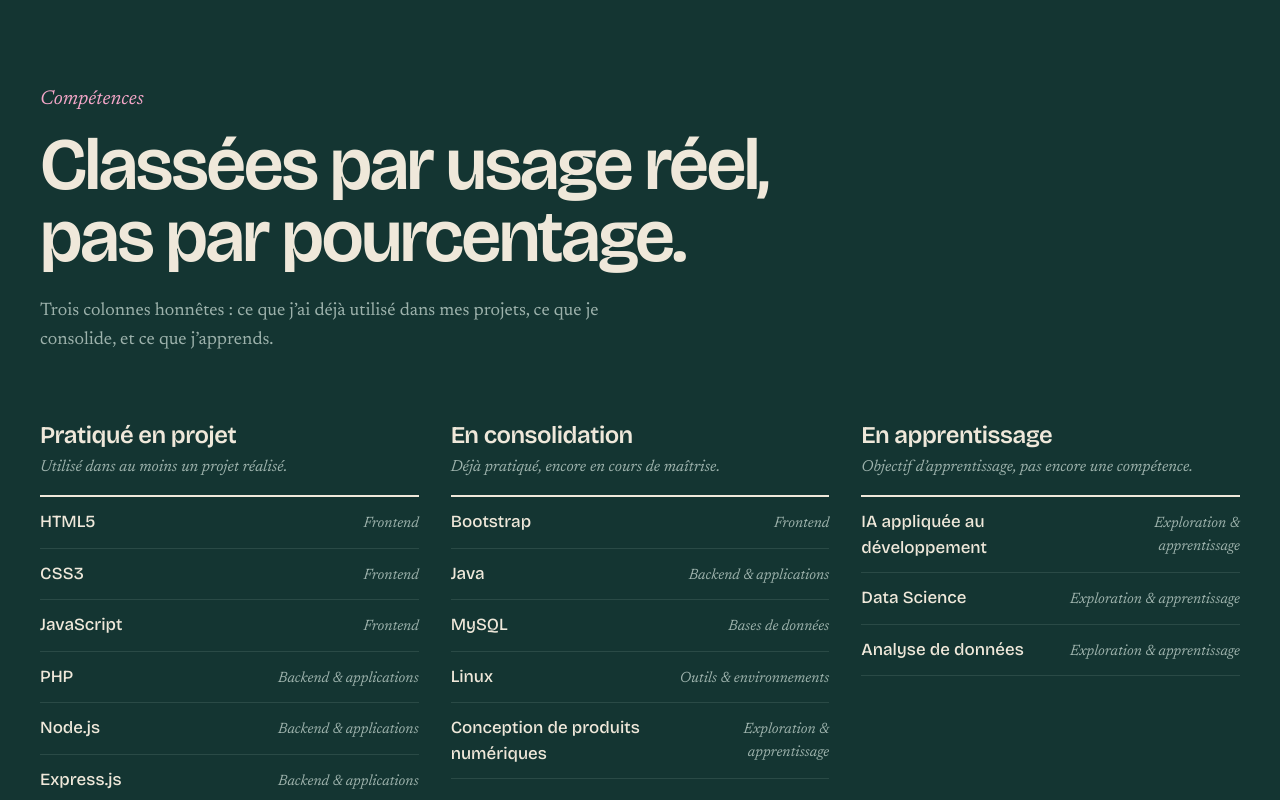
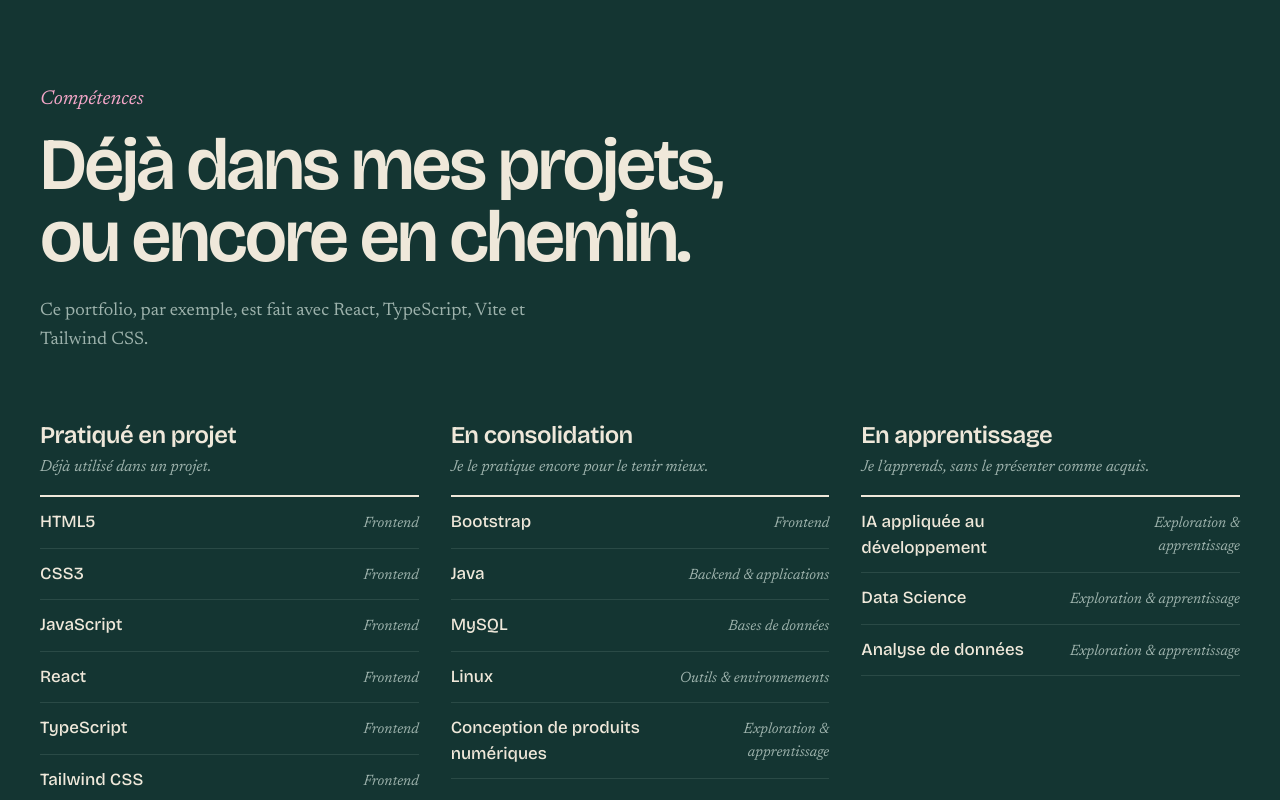
Before and after one commit to kimmass20/mon-portefolio, a React (Vite) app: page / in a window 1280 px wide. Shown: the part 2140-2940 px from the top of the page. Built offline with nearby package versions, Linux system fonts and the light colour scheme; no server answers.

Commit message:
Parler des competences plus simplement, et citer la pile de ce site.
React, TypeScript, Vite et Tailwind CSS font partie de ce qui a deja servi dans un projet.

Co-authored-by: Cursor <cursoragent@cursor.com>

```diff
--- a/src/data/skills.config.ts
+++ b/src/data/skills.config.ts
@@ -29,6 +29,9 @@ export const skillCategories: SkillCategory[] = [
       { name: 'HTML5', level: 'usedInProjects' },
       { name: 'CSS3', level: 'usedInProjects' },
       { name: 'JavaScript', level: 'usedInProjects' },
+      { name: 'React', level: 'usedInProjects' },
+      { name: 'TypeScript', level: 'usedInProjects' },
+      { name: 'Tailwind CSS', level: 'usedInProjects' },
       { name: 'Bootstrap', level: 'consolidating' },
     ],
   },
@@ -57,6 +60,7 @@ export const skillCategories: SkillCategory[] = [
     items: [
       { name: 'Git', level: 'usedInProjects' },
       { name: 'GitHub', level: 'usedInProjects' },
+      { name: 'Vite', level: 'usedInProjects' },
       { name: 'Visual Studio Code', level: 'usedInProjects' },
       { name: 'Linux', level: 'consolidating' },
       { name: 'Environnements locaux', level: 'usedInProjects' },
--- a/src/sections/Skills.tsx
+++ b/src/sections/Skills.tsx
@@ -6,9 +6,9 @@ import {
 import { SectionHeading } from '../components/ui/SectionHeading'
 
 const levels: { id: SkillLevel; note: string }[] = [
-  { id: 'usedInProjects', note: 'Utilisé dans au moins un projet réalisé.' },
-  { id: 'consolidating', note: 'Déjà pratiqué, encore en cours de maîtrise.' },
-  { id: 'learning', note: 'Objectif d’apprentissage, pas encore une compétence.' },
+  { id: 'usedInProjects', note: 'Déjà utilisé dans un projet.' },
+  { id: 'consolidating', note: 'Je le pratique encore pour le tenir mieux.' },
+  { id: 'learning', note: 'Je l’apprends, sans le présenter comme acquis.' },
 ]
 
 const byLevel = levels.map((level) => ({
@@ -26,8 +26,8 @@ export function Skills() {
       <div className="page-shell">
         <SectionHeading
           label="Compétences"
-          title="Classées par usage réel, pas par pourcentage."
-          description="Trois colonnes honnêtes : ce que j’ai déjà utilisé dans mes projets, ce que je consolide, et ce que j’apprends."
+          title="Déjà dans mes projets, ou encore en chemin."
+          description="Ce portfolio, par exemple, est fait avec React, TypeScript, Vite et Tailwind CSS."
         />
 
         <div className="mt-16 grid gap-12 md:grid-cols-3 md:gap-8">
```
